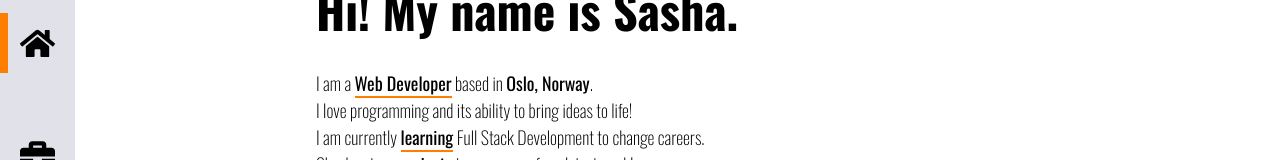
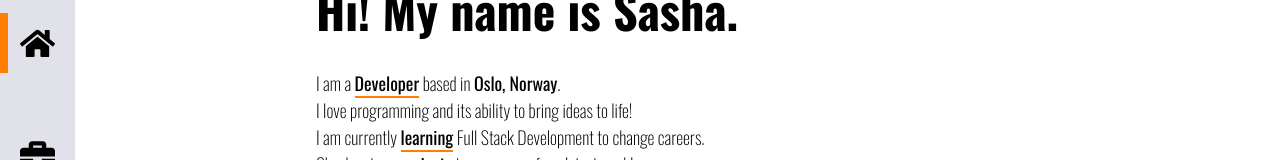
Before and after one commit to onelegtony/my_portfolio, a React (Create React App) app: page /home in a window 1280 px wide. Shown: the part 187-347 px from the top of the page. Built offline with nearby package versions, Linux system fonts and the light colour scheme.

Commit message:
Change home page text

```diff
--- a/src/pages/Home/Home.js
+++ b/src/pages/Home/Home.js
@@ -27,7 +27,7 @@ const Home = () => {
           target='_blank'
           rel='noreferrer'
           className='text-link'>
-          Web Developer
+          Developer
         </a>{' '}
         based in <strong>Oslo, Norway</strong>.
         <br />
@@ -56,7 +56,6 @@ const Home = () => {
       </p>
       <h5>Here are some of the main skills I have:</h5>
       <div>
-        {/* Add skill name on hover */}
         <SiReact className='skill-icon' />
         <SiRedux className='skill-icon' />
         <SiJavascript className='skill-icon' />
```
Also changed, not shown: 1 other file (tests, documents, lock files or other folders).
